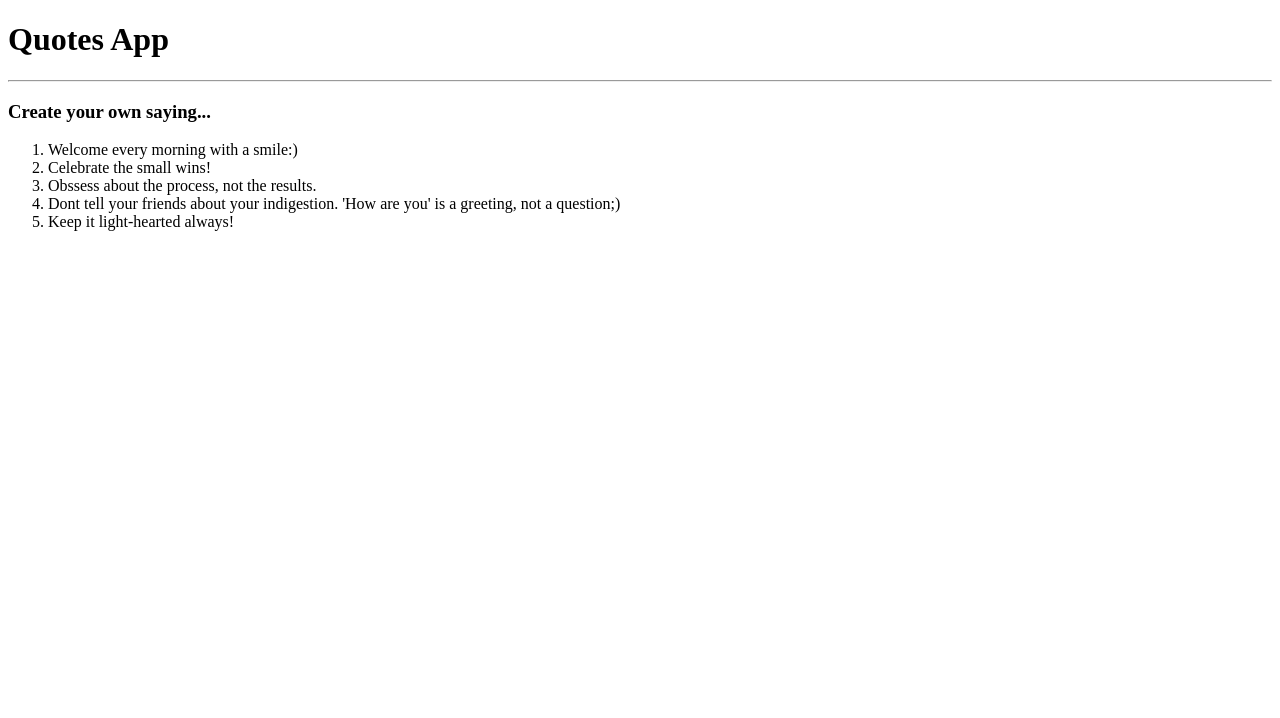
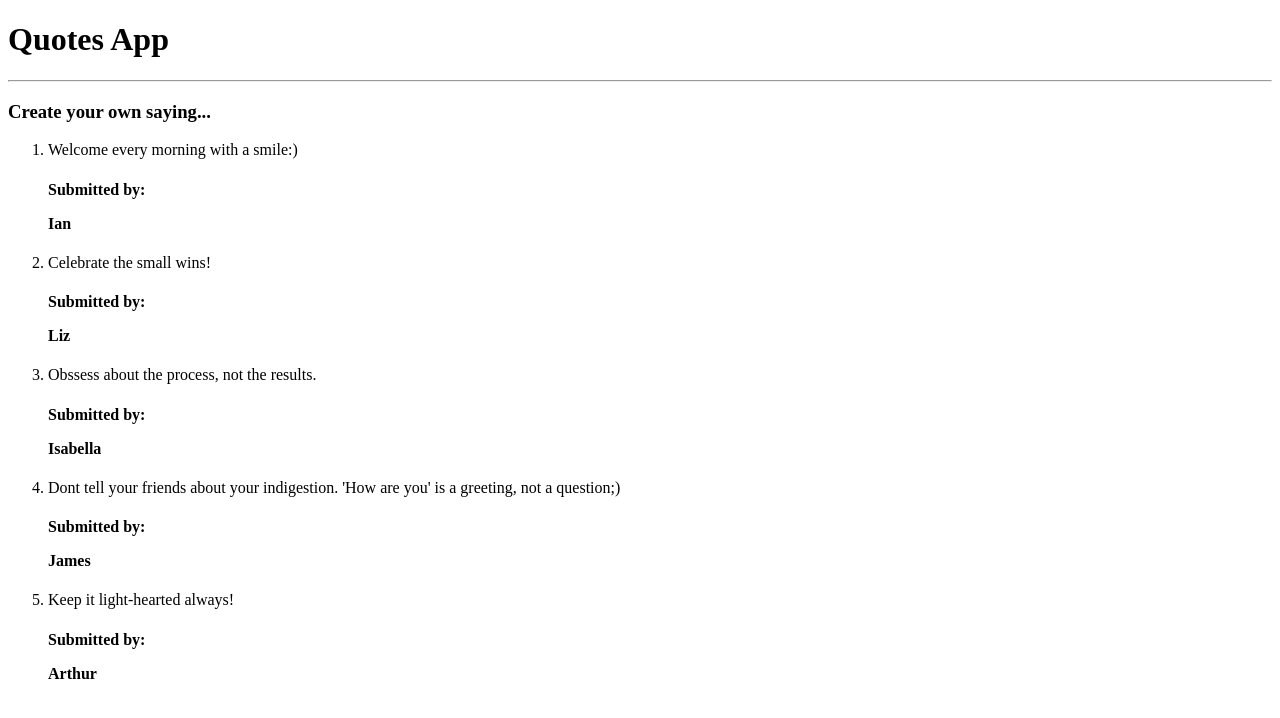
Before and after one commit to ianmwariri/Quotes, an Angular app: page / in a window 1280 px wide. Shown: the top 718 px of the page. Built offline with nearby package versions, Linux system fonts and the light colour scheme.

Commit message:
Add Input Property Binding.

```diff
--- a/src/app/quote-detail/quote-detail.component.html
+++ b/src/app/quote-detail/quote-detail.component.html
@@ -1 +1,3 @@
-<p>quote-detail works!</p>
+<p>
+    {{quote.personSubmitting}}
+</p>
--- a/src/app/quote-detail/quote-detail.component.ts
+++ b/src/app/quote-detail/quote-detail.component.ts
@@ -1,4 +1,5 @@
-import { Component, OnInit } from '@angular/core';
+import { Component, Input, OnInit } from '@angular/core';
+import { Quote } from '../quote';
 
 @Component({
   selector: 'app-quote-detail',
@@ -7,9 +8,10 @@ import { Component, OnInit } from '@angular/core';
 })
 export class QuoteDetailComponent implements OnInit {
 
+  @Input() quote: Quote;
   constructor() { }
 
-  ngOnInit(): void {
+  ngOnInit(){
   }
 
 }
--- a/src/app/quote/quote.component.html
+++ b/src/app/quote/quote.component.html
@@ -6,6 +6,7 @@
     <ol>
       <li *ngFor='let quote of quotes'>
         {{quote.saying}}
+       <h4> Submitted by:   <app-quote-detail [quote]='quote'></app-quote-detail></h4>
       </li>
     </ol>
     <p *ngIf='quotes.length > 7'>Quite witty! Ever considered writing poetry?</p>
```
